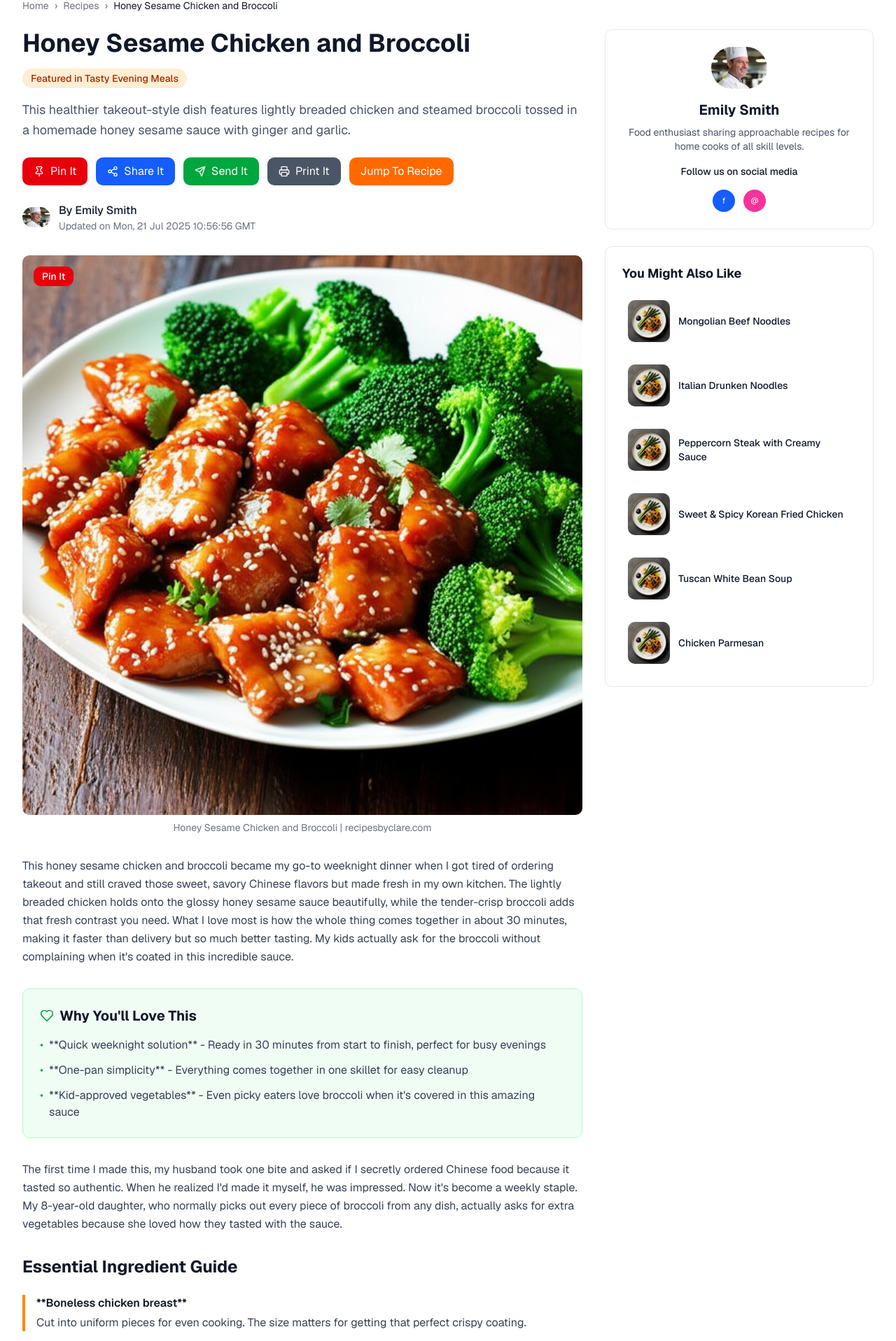
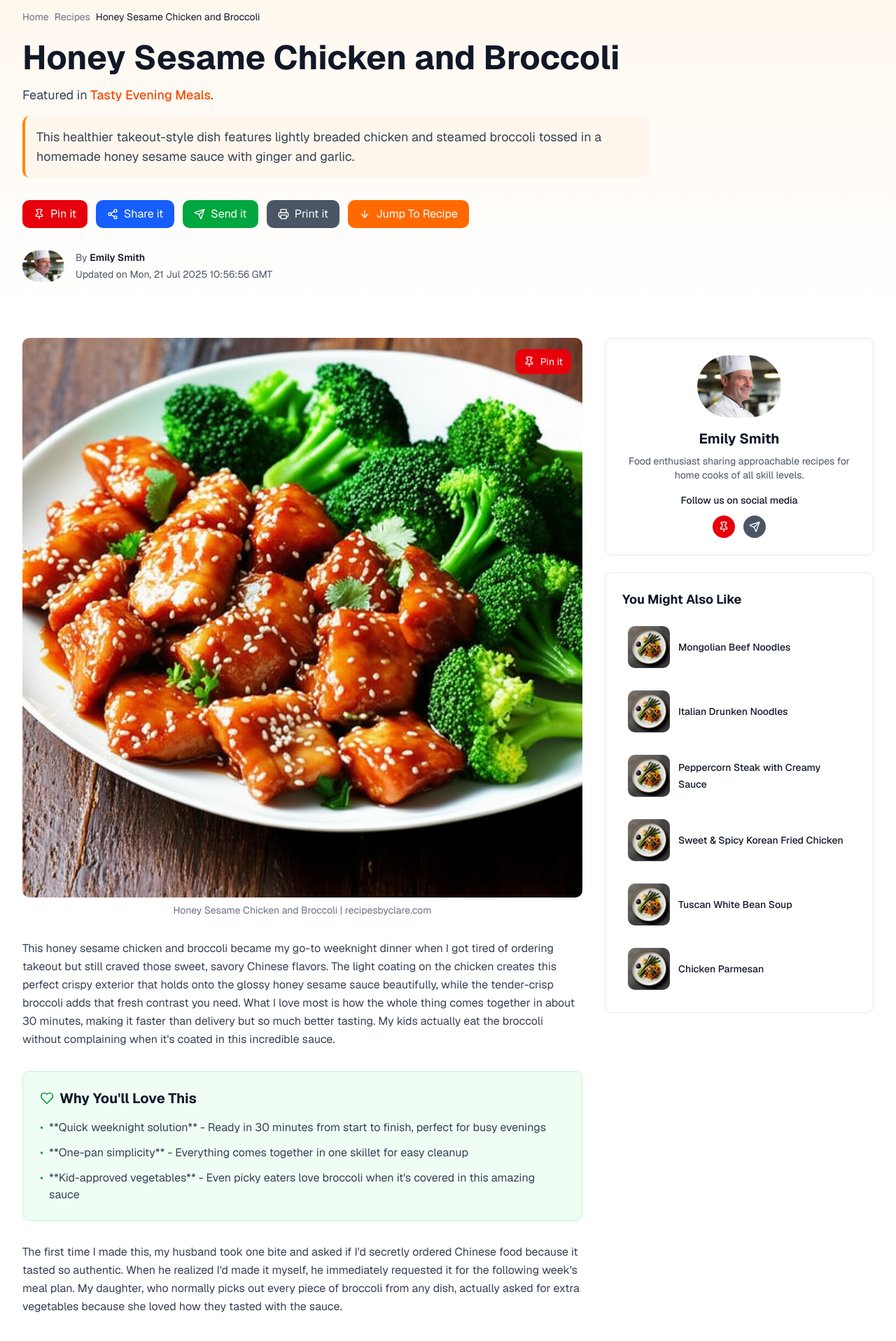
Before and after one commit to walidselatnia1-cpu/Guelma-team, a Next.js app: page /recipes/1 in a window 1280 px wide. Shown: the part 99-2016 px from the top of the page at 70% size. Built offline with nearby package versions, Linux system fonts and the light colour scheme.

Commit message:
feat: match original HTML structure for recipe post page
Recreate detailed layout and components to match original site.

#VERCEL_SKIP

Co-authored-by: Menasria Hafidh (مناصرية حفيظ) <34862888+Hafid24@users.noreply.github.com>

```diff
--- a/app/recipes/[id]/page.tsx
+++ b/app/recipes/[id]/page.tsx
@@ -1,7 +1,7 @@
 import Link from "next/link"
 import Image from "next/image"
 import { notFound } from "next/navigation"
-import { Heart, Share2, Printer, Pin, Send } from "lucide-react"
+import { Heart, Share2, Printer, Pin, Send, ArrowDown, Clock, ChefHat, Users, Star } from "lucide-react"
 
 interface Recipe {
   id: string
@@ -163,107 +163,136 @@ export default function RecipePage({ params }: { params: { id: string } }) {
         </div>
       </header>
 
-      <div className="max-w-7xl mx-auto px-4 sm:px-6 lg:px-8 py-8">
+      <main className="main">
+        {/* Landing Section */}
+        <section className="landing bg-gradient-to-b from-orange-50 to-white">
+          <div className="container max-w-7xl mx-auto px-4 sm:px-6 lg:px-8 py-12">
+            <div className="landing__wrapper max-w-4xl">
+              <div className="landing__content">
                 {/* Breadcrumb */}
-        <nav className="flex items-center space-x-2 text-sm text-gray-500 mb-6">
+                <ol className="breadcrumb flex items-center space-x-2 text-sm text-gray-500 mb-6">
+                  <li className="breadcrumb__item">
                     <Link href="/" className="hover:text-gray-700">
                       Home
                     </Link>
-          <span>›</span>
+                  </li>
+                  <li className="breadcrumb__item">
                     <Link href="/recipes" className="hover:text-gray-700">
                       Recipes
                     </Link>
-          <span>›</span>
+                  </li>
+                  <li className="breadcrumb__item">
                     <span className="text-gray-900">{recipe.title}</span>
-        </nav>
+                  </li>
+                </ol>
 
-        <div className="grid grid-cols-1 lg:grid-cols-3 gap-8">
-          {/* Main Content */}
-          <div className="lg:col-span-2">
-            {/* Recipe Header */}
-            <div className="mb-8">
-              <h1 className="text-4xl font-bold text-gray-900 mb-4">{recipe.title}</h1>
+                <h1 className="landing__title text-4xl md:text-5xl font-bold text-gray-900 mb-4">{recipe.title}</h1>
 
-              <div className="mb-4">
-                <span className="inline-block bg-orange-100 text-orange-800 px-3 py-1 rounded-full text-sm font-medium">
-                  Featured in {recipe.category}
-                </span>
+                <p className="text-lg text-gray-700 mb-4">
+                  Featured in{" "}
+                  <Link href="/categories/evening-meals" className="text-orange-600 hover:text-orange-700 font-medium">
+                    {recipe.category}
+                  </Link>
+                  .
+                </p>
+
+                <div className="landing__tldr text-lg text-gray-700 mb-8 p-4 bg-orange-50 rounded-lg border-l-4 border-orange-400">
+                  {recipe.description}
                 </div>
 
-              <p className="text-gray-600 text-lg leading-relaxed mb-6">{recipe.description}</p>
-
                 {/* Action Buttons */}
-              <div className="flex flex-wrap gap-3 mb-6">
-                <button className="flex items-center space-x-2 bg-red-600 text-white px-4 py-2 rounded-lg hover:bg-red-700 transition-colors">
+                <div className="actions flex flex-wrap gap-3 mb-8">
+                  <button className="icon-wrapper flex items-center space-x-2 bg-red-600 text-white px-4 py-2 rounded-lg hover:bg-red-700 transition-colors">
                     <Pin className="w-4 h-4" />
-                  <span>Pin It</span>
+                    <span>Pin it</span>
                   </button>
-                <button className="flex items-center space-x-2 bg-blue-600 text-white px-4 py-2 rounded-lg hover:bg-blue-700 transition-colors">
+                  <button className="icon-wrapper flex items-center space-x-2 bg-blue-600 text-white px-4 py-2 rounded-lg hover:bg-blue-700 transition-colors">
                     <Share2 className="w-4 h-4" />
-                  <span>Share It</span>
+                    <span>Share it</span>
                   </button>
-                <button className="flex items-center space-x-2 bg-green-600 text-white px-4 py-2 rounded-lg hover:bg-green-700 transition-colors">
+                  <button className="icon-wrapper flex items-center space-x-2 bg-green-600 text-white px-4 py-2 rounded-lg hover:bg-green-700 transition-colors">
                     <Send className="w-4 h-4" />
-                  <span>Send It</span>
+                    <span>Send it</span>
                   </button>
-                <button className="flex items-center space-x-2 bg-gray-600 text-white px-4 py-2 rounded-lg hover:bg-gray-700 transition-colors">
+                  <button className="icon-wrapper flex items-center space-x-2 bg-gray-600 text-white px-4 py-2 rounded-lg hover:bg-gray-700 transition-colors">
                     <Printer className="w-4 h-4" />
-                  <span>Print It</span>
+                    <span>Print it</span>
                   </button>
-                <button className="bg-orange-500 text-white px-4 py-2 rounded-lg hover:bg-orange-600 transition-colors">
-                  Jump To Recipe
+                  <button className="icon-wrapper flex items-center space-x-2 bg-orange-500 text-white px-4 py-2 rounded-lg hover:bg-orange-600 transition-colors">
+                    <ArrowDown className="w-4 h-4" />
+                    <span>Jump To Recipe</span>
                   </button>
                 </div>
 
-              {/* Author Info */}
-              <div className="flex items-center space-x-3 mb-8">
+                {/* Author Meta */}
+                <div className="meta flex items-center space-x-4">
+                  <Link href="/authors/emily-smith">
                     <Image
                       src="/chef-profile.png"
                       alt={recipe.author}
-                  width={40}
-                  height={40}
-                  className="rounded-full"
+                      width={60}
+                      height={60}
+                      className="meta__img rounded-full"
                     />
+                  </Link>
+                  <div className="meta__content text-sm text-gray-600">
+                    <div className="mb-1">
+                      <span>By </span>
+                      <Link href="/authors/emily-smith" className="font-semibold text-gray-900 hover:text-orange-600">
+                        {recipe.author}
+                      </Link>
+                    </div>
                     <div>
-                  <p className="font-medium text-gray-900">By {recipe.author}</p>
-                  <p className="text-sm text-gray-500">Updated on {recipe.publishDate}</p>
+                      <span>Updated on {recipe.publishDate}</span>
                     </div>
                   </div>
                 </div>
+              </div>
+            </div>
+          </div>
+        </section>
 
-            {/* Recipe Image */}
-            <div className="relative mb-8">
-              <div className="absolute top-4 left-4 bg-red-600 text-white px-3 py-1 rounded-lg text-sm font-medium z-10">
-                Pin It
-              </div>
+        {/* Main Content Section with Sidebar Layout */}
+        <section className="container max-w-7xl mx-auto px-4 sm:px-6 lg:px-8 py-8">
+          <div className="template-main-sidebar grid grid-cols-1 lg:grid-cols-3 gap-8">
+            {/* Main Content */}
+            <div className="template-main-sidebar__main lg:col-span-2">
+              <article className="article">
+                {/* Main Figure */}
+                <figure className="pin-wrapper relative mb-8">
                   <Image
                     src="/honey-sesame-chicken-broccoli.png"
                     alt={recipe.title}
-                width={800}
-                height={500}
+                    width={1024}
+                    height={1024}
                     className="w-full rounded-lg object-cover"
                   />
-              <p className="text-center text-sm text-gray-500 mt-2">{recipe.title} | recipesbyclare.com</p>
-            </div>
+                  <button className="pin absolute top-4 right-4 flex items-center space-x-2 bg-red-600 text-white px-3 py-2 rounded-lg hover:bg-red-700 transition-colors">
+                    <Pin className="w-4 h-4" />
+                    <span className="text-sm">Pin it</span>
+                  </button>
+                  <figcaption className="text-center text-sm text-gray-500 mt-2">
+                    {recipe.title} | recipesbyclare.com
+                  </figcaption>
+                </figure>
 
-            {/* Recipe Story */}
-            <div className="prose prose-lg max-w-none mb-8">
-              <p className="text-gray-700 leading-relaxed">
+                {/* Article Content */}
+                <div className="article__wrapper prose prose-lg max-w-none">
+                  <p className="text-gray-700 leading-relaxed mb-8">
                     This honey sesame chicken and broccoli became my go-to weeknight dinner when I got tired of ordering
-                takeout and still craved those sweet, savory Chinese flavors but made fresh in my own kitchen. The
-                lightly breaded chicken holds onto the glossy honey sesame sauce beautifully, while the tender-crisp
-                broccoli adds that fresh contrast you need. What I love most is how the whole thing comes together in
-                about 30 minutes, making it faster than delivery but so much better tasting. My kids actually ask for
-                the broccoli without complaining when it's coated in this incredible sauce.
+                    takeout but still craved those sweet, savory Chinese flavors. The light coating on the chicken
+                    creates this perfect crispy exterior that holds onto the glossy honey sesame sauce beautifully,
+                    while the tender-crisp broccoli adds that fresh contrast you need. What I love most is how the whole
+                    thing comes together in about 30 minutes, making it faster than delivery but so much better tasting.
+                    My kids actually eat the broccoli without complaining when it's coated in this incredible sauce.
                   </p>
-            </div>
 
                   {/* Why You'll Love This */}
-            <div className="bg-green-50 border border-green-200 rounded-lg p-6 mb-8">
-              <h3 className="text-xl font-bold text-gray-900 mb-4 flex items-center">
+                  <aside className="note bg-green-50 border border-green-200 rounded-lg p-6 mb-8">
+                    <h2 className="icon-wrapper flex items-center text-xl font-bold text-gray-900 mb-4">
                       <Heart className="w-5 h-5 text-green-600 mr-2" />
-                Why You'll Love This
-              </h3>
+                      <span>Why You'll Love This</span>
+                    </h2>
                     <ul className="space-y-3">
                       {recipe.whyYoullLoveThis.map((point, index) => (
                         <li key={index} className="flex items-start">
@@ -272,80 +301,175 @@ export default function RecipePage({ params }: { params: { id: string } }) {
                         </li>
                       ))}
                     </ul>
+                  </aside>
+
+                  <p className="text-gray-700 leading-relaxed mb-8">
+                    The first time I made this, my husband took one bite and asked if I'd secretly ordered Chinese food
+                    because it tasted so authentic. When he realized I'd made it myself, he immediately requested it for
+                    the following week's meal plan. My daughter, who normally picks out every piece of broccoli from any
+                    dish, actually asked for extra vegetables because she loved how they tasted with the sauce.
+                  </p>
+
+                  {/* Essential Ingredient Guide */}
+                  <h2 className="text-2xl font-bold text-gray-900 mb-6">Essential Ingredient Guide</h2>
+                  <ul className="space-y-4 mb-8">
+                    {recipe.ingredientGuide.map((item, index) => (
+                      <li key={index} className="border-l-4 border-orange-400 pl-4">
+                        <strong className="text-gray-900">{item.ingredient}:</strong> {item.description}
+                      </li>
+                    ))}
+                  </ul>
+
+                  {/* Complete Cooking Process */}
+                  <h2 className="text-2xl font-bold text-gray-900 mb-6">Complete Cooking Process</h2>
+                  <dl className="space-y-6 mb-8">
+                    {recipe.cookingProcess.map((step, index) => (
+                      <div key={index}>
+                        <dt className="font-semibold text-gray-900 mb-2">{step.step}:</dt>
+                        <dd className="text-gray-700 bg-gray-50 p-4 rounded-lg">{step.description}</dd>
+                      </div>
+                    ))}
+                  </dl>
+                </div>
+              </article>
+
+              {/* Interactive Recipe Card Section */}
+              <section id="recipe" className="recipe bg-white border border-gray-200 rounded-lg p-8 mt-12">
+                <div className="recipe__wrapper">
+                  <h2 className="recipe__title text-3xl font-bold text-gray-900 mb-4">{recipe.title}</h2>
+                  <p className="text-gray-600 mb-6">{recipe.description}</p>
+
+                  {/* Recipe Times */}
+                  <div className="recipe__times grid grid-cols-3 gap-4 mb-8">
+                    <div className="recipe__times-item text-center">
+                      <div className="icon-wrapper flex flex-col items-center">
+                        <Clock className="w-6 h-6 text-orange-500 mb-2" />
+                        <strong className="text-sm text-gray-900">Prep Time</strong>
+                      </div>
+                      <span className="recipe__highlight text-orange-600 font-semibold">{recipe.prepTime}</span>
+                    </div>
+                    <div className="recipe__times-item text-center">
+                      <div className="icon-wrapper flex flex-col items-center">
+                        <ChefHat className="w-6 h-6 text-orange-500 mb-2" />
+                        <strong className="text-sm text-gray-900">Cook Time</strong>
+                      </div>
+                      <span className="recipe__highlight text-orange-600 font-semibold">{recipe.cookTime}</span>
+                    </div>
+                    <div className="recipe__times-item text-center">
+                      <div className="icon-wrapper flex flex-col items-center">
+                        <Users className="w-6 h-6 text-orange-500 mb-2" />
+                        <strong className="text-sm text-gray-900">Servings</strong>
+                      </div>
+                      <span className="recipe__highlight text-orange-600 font-semibold">{recipe.servings}</span>
+                    </div>
                   </div>
 
-            {/* Personal Story */}
-            <div className="prose prose-lg max-w-none mb-8">
-              <p className="text-gray-700 leading-relaxed">
-                The first time I made this, my husband took one bite and asked if I secretly ordered Chinese food
-                because it tasted so authentic. When he realized I'd made it myself, he was impressed. Now it's become a
-                weekly staple. My 8-year-old daughter, who normally picks out every piece of broccoli from any dish,
-                actually asks for extra vegetables because she loved how they tasted with the sauce.
-              </p>
+                  {/* Recipe Info */}
+                  <div id="recipe-info" className="space-y-3 mb-8 text-sm">
+                    <div className="icon-wrapper flex items-center">
+                      <ChefHat className="w-4 h-4 text-gray-500 mr-2" />
+                      <div>
+                        <strong>By:</strong>
+                        <Link href="/authors/emily-smith" className="text-orange-600 hover:text-orange-700 ml-1">
+                          {recipe.author}
+                        </Link>
+                      </div>
+                    </div>
+                    <div className="icon-wrapper flex items-center">
+                      <Star className="w-4 h-4 text-gray-500 mr-2" />
+                      <div>
+                        <strong>Difficulty:</strong>
+                        <span className="recipe__highlight text-orange-600 ml-1">{recipe.difficulty}</span>
+                      </div>
+                    </div>
                   </div>
 
-            {/* Essential Ingredient Guide */}
-            <div className="mb-8">
-              <h3 className="text-2xl font-bold text-gray-900 mb-6">Essential Ingredient Guide</h3>
-              <div className="space-y-4">
-                {recipe.ingredientGuide.map((item, index) => (
-                  <div key={index} className="border-l-4 border-orange-400 pl-4">
-                    <h4 className="font-semibold text-gray-900 mb-1">**{item.ingredient}**</h4>
-                    <p className="text-gray-700">{item.description}</p>
+                  {/* Ingredients */}
+                  <h3 className="recipe__separator text-2xl font-bold text-gray-900 mb-6">Ingredients</h3>
+                  <div id="recipe-ingredients" className="recipe__interact-list space-y-3 mb-8">
+                    {recipe.ingredients.map((ingredient, index) => (
+                      <div key={index} className="flex items-start">
+                        <span className="recipe__interact-list-number bg-orange-100 text-orange-800 rounded-full w-8 h-8 flex items-center justify-center text-sm font-semibold mr-3 mt-0.5 cursor-pointer hover:bg-orange-200 transition-colors">
+                          {String(index + 1).padStart(2, "0")}
+                        </span>
+                        <span className="recipe__interact-list-content text-gray-700 flex-1">{ingredient}</span>
+                      </div>
+                    ))}
+                  </div>
+
+                  {/* Instructions */}
+                  <h3 className="recipe__separator text-2xl font-bold text-gray-900 mb-6">Instructions</h3>
+                  <div id="recipe-instructions" className="recipe__interact-list space-y-6">
+                    {recipe.instructions.map((instruction, index) => (
+                      <div key={index} className="flex items-start">
+                        <span className="recipe__interact-list-number bg-orange-100 text-orange-800 rounded-full px-3 py-1 text-sm font-semibold mr-4 cursor-pointer hover:bg-orange-200 transition-colors whitespace-nowrap">
+                          Step {String(index + 1).padStart(2, "0")}
+                        </span>
+                        <p className="recipe__interact-list-content text-gray-700 flex-1 leading-relaxed">
+                          {instruction}
+                        </p>
                       </div>
                     ))}
                   </div>
                 </div>
-
-            {/* Complete Cooking Process */}
-            <div className="mb-8">
-              <h3 className="text-2xl font-bold text-gray-900 mb-6">Complete Cooking Process</h3>
-              <div className="space-y-6">
-                {recipe.cookingProcess.map((step, index) => (
-                  <div key={index} className="bg-gray-50 rounded-lg p-4">
-                    <h4 className="font-semibold text-gray-900 mb-2">{step.step}:</h4>
-                    <p className="text-gray-700">{step.description}</p>
-                  </div>
-                ))}
-              </div>
-            </div>
+              </section>
             </div>
 
             {/* Sidebar */}
-          <div className="lg:col-span-1">
+            <aside className="template-main-sidebar__sidebar lg:col-span-1">
               {/* Author Profile */}
-            <div className="bg-white border border-gray-200 rounded-lg p-6 mb-6">
-              <div className="text-center">
+              <div className="author bg-white border border-gray-200 rounded-lg p-6 mb-6">
+                <div className="author__img mb-4">
+                  <Link href="/authors/emily-smith">
                     <Image
                       src="/chef-profile.png"
-                  alt="Emily Smith"
-                  width={80}
-                  height={80}
-                  className="rounded-full mx-auto mb-4"
+                      alt={recipe.author}
+                      width={120}
+                      height={120}
+                      className="rounded-full mx-auto"
                     />
-                <h3 className="text-xl font-bold text-gray-900 mb-2">Emily Smith</h3>
+                  </Link>
+                </div>
+                <div className="author__body text-center">
+                  <Link
+                    href="/authors/emily-smith"
+                    className="author__title text-xl font-bold text-gray-900 hover:text-orange-600 block mb-2"
+                  >
+                    {recipe.author}
+                  </Link>
                   <p className="text-gray-600 text-sm mb-4">
                     Food enthusiast sharing approachable recipes for home cooks of all skill levels.
                   </p>
-                <p className="text-sm font-medium text-gray-900 mb-4">Follow us on social media</p>
-                <div className="flex justify-center space-x-3">
-                  <div className="w-8 h-8 bg-blue-600 rounded-full flex items-center justify-center">
-                    <span className="text-white text-xs">f</span>
+
+                  <div className="social">
+                    <div className="social__title text-sm font-medium text-gray-900 mb-3">
+                      Follow us on social media
                     </div>
-                  <div className="w-8 h-8 bg-pink-500 rounded-full flex items-center justify-center">
-                    <span className="text-white text-xs">@</span>
+                    <div className="social__items flex justify-center space-x-3">
+                      <a
+                        href="https://pinterest.com/recipesbyclare"
+                        className="social__item w-8 h-8 bg-red-600 rounded-full flex items-center justify-center text-white hover:bg-red-700 transition-colors"
+                      >
+                        <Pin className="w-4 h-4" />
+                      </a>
+                      <a
+                        href="mailto:emily@recipesbyclare.com"
+                        className="social__item w-8 h-8 bg-gray-600 rounded-full flex items-center justify-center text-white hover:bg-gray-700 transition-colors"
+                      >
+                        <Send className="w-4 h-4" />
+                      </a>
                     </div>
                   </div>
                 </div>
               </div>
 
-            {/* You Might Also Like */}
-            <div className="bg-white border border-gray-200 rounded-lg p-6">
-              <h3 className="text-lg font-bold text-gray-900 mb-4">You Might Also Like</h3>
+              {/* Related Recipes */}
+              <div className="related_entries bg-white border border-gray-200 rounded-lg p-6">
+                <h2 className="related_entries__title text-lg font-bold text-gray-900 mb-4">You Might Also Like</h2>
                 <div className="space-y-4">
                   {relatedRecipes.map((relatedRecipe) => (
+                    <div key={relatedRecipe.id} className="related_entries__item">
                       <Link
-                    key={relatedRecipe.id}
                         href={`/recipes/${relatedRecipe.id}`}
                         className="flex items-center space-x-3 hover:bg-gray-50 p-2 rounded-lg transition-colors"
                       >
@@ -354,16 +478,20 @@ export default function RecipePage({ params }: { params: { id: string } }) {
                           alt={relatedRecipe.title}
                           width={60}
                           height={60}
-                      className="rounded-lg object-cover"
+                          className="related_entries__item-img rounded-lg object-cover"
                         />
-                    <span className="text-sm font-medium text-gray-900 flex-1">{relatedRecipe.title}</span>
+                        <div className="related_entries__item-content flex-1">
+                          <span className="text-sm font-medium text-gray-900">{relatedRecipe.title}</span>
+                        </div>
                       </Link>
+                    </div>
                   ))}
                 </div>
               </div>
+            </aside>
           </div>
-        </div>
-      </div>
+        </section>
+      </main>
     </div>
   )
 }
```
Lines whose indentation alone changed are shown as unchanged.
